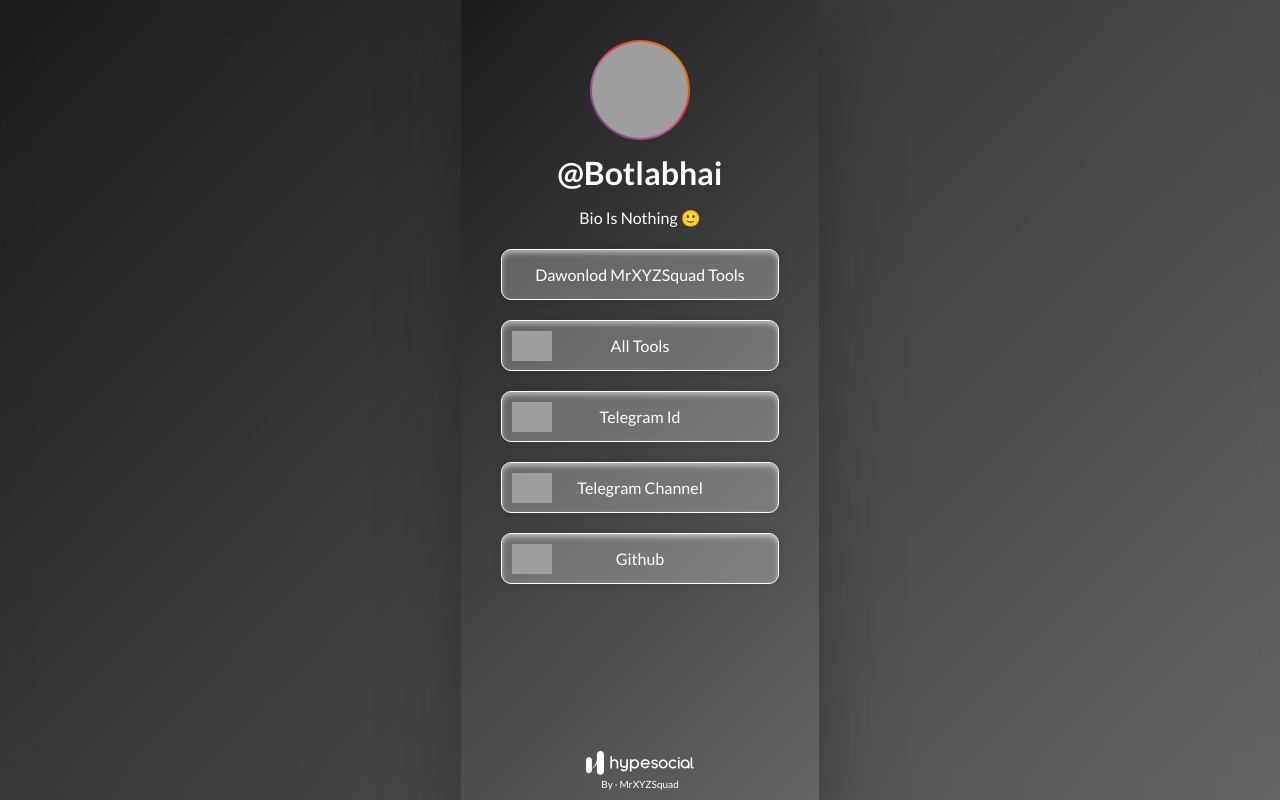
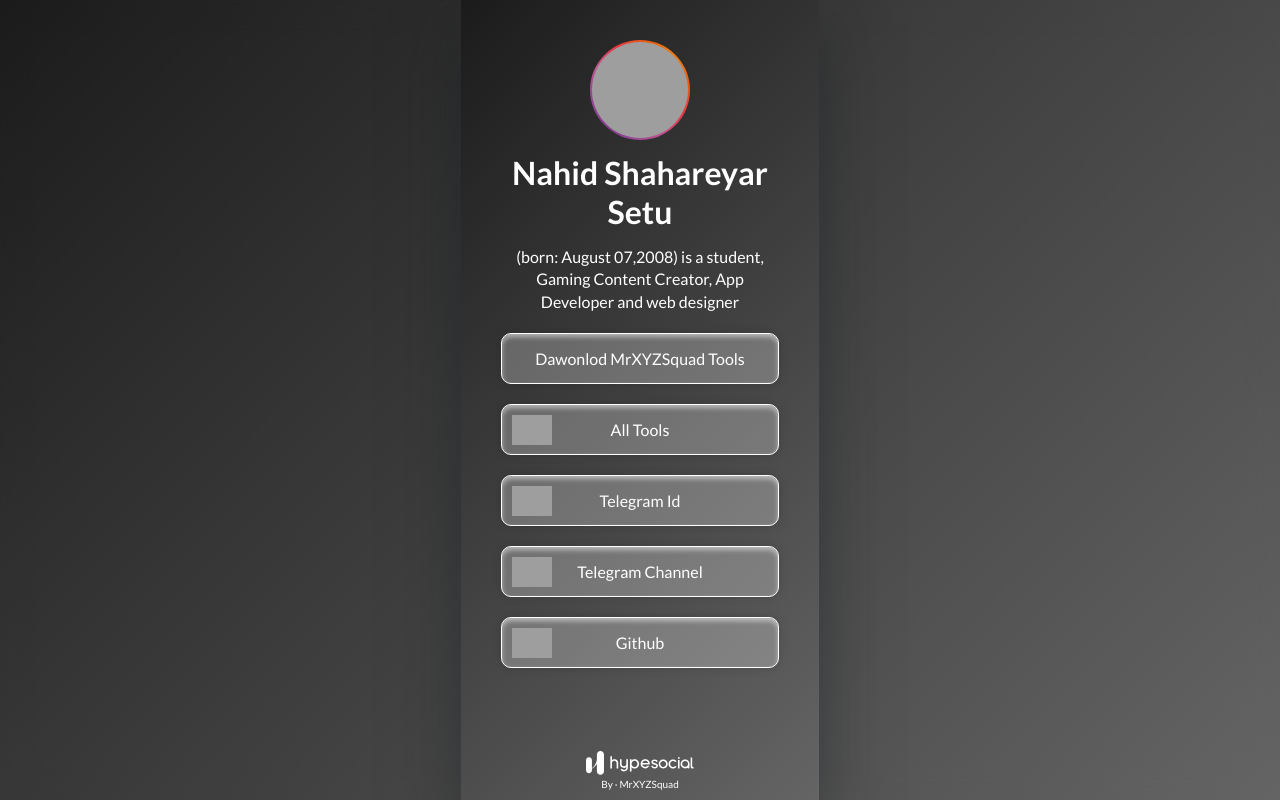
Before and after one commit to SETU-xyz/SETU-xyz, a plain HTML site: page index.html in a window 1280 px wide. Drawn offline with Linux system fonts and the light colour scheme; grey boxes are pictures that could not be loaded.

Commit message:
Update index.html

```diff
--- a/index.html
+++ b/index.html
@@ -385,9 +385,9 @@
     <div class="profile-container">
       <img class="avatar" src=
       "https://assets.hypescout.co/BOTLA-Bhai-28511/e5923dfe-cc4a-4b69-b47b-37eacfa5aed8.jpg"
-      alt="@Botlabhai">
-      <h1 class="title">@Botlabhai</h1>
-      <p class="bio">Bio Is Nothing 🙂</p>
+      alt="Nahid Shahareyar Setu">
+      <h1 class="title">Nahid Shahareyar Setu</h1>
+      <p class="bio">(born: August 07,2008) is a student, Gaming Content Creator, App Developer and web designer</p>
       <div class="action-container">
         <a class="profile-btn" href="https://is.gd/mrxyzsquad"
         target="_blank" onclick="onLinkClick(event, 7010)">Dawonlod
```
